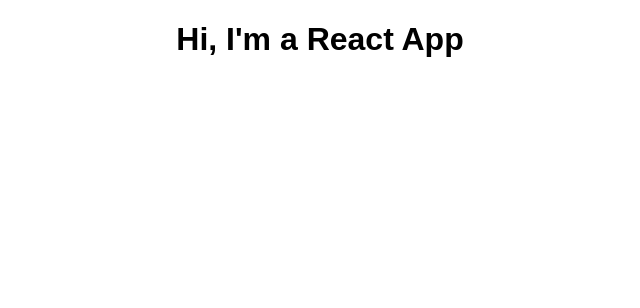
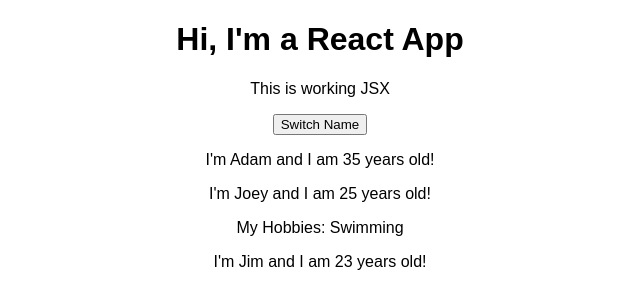
Before and after one commit to mcgeeaw/react-complete-guide, a React (Create React App) app: page / in a window 1280 px wide. Shown: the top 308 px of the page, without its empty margins (320-960 px from the left). Built offline with nearby package versions, Linux system fonts and the light colour scheme.

Commit message:
Adding state to project

```diff
--- a/src/App.js
+++ b/src/App.js
@@ -1,11 +1,36 @@
 import React, { Component } from 'react';
 import './App.css';
+import Person from './Person/Person';
 
 class App extends Component {
+  state = {
+    persons: [
+        { name: 'Adam', age: 35},
+        { name: 'Joey', age :25},
+        { name: 'Jim', age : 23}
+    ],
+      otherState: 'something else'
+  }
+
+  switchNameHandler = () => {
+    //console.log("CLICK");
+     // NO this.state.persons[0].name = 'YOLO';
+      this.setState({persons: [
+              { name: 'Yolo', age: 35},
+              { name: 'Joey', age :25},
+              { name: 'Jim', age : 99}
+          ]})
+  }
+
   render() {
      return (
        <div className="App">
          <h1>Hi, I'm a React App</h1>
+         <p>This is working JSX</p>
+         <button onClick={this.switchNameHandler}>Switch Name</button>
+         <Person name={this.state.persons[0].name} age={this.state.persons[0].age}/>
+           <Person name={this.state.persons[1].name} age={this.state.persons[1].age}>My Hobbies: Swimming</Person>
+           <Person name={this.state.persons[2].name} age={this.state.persons[2].age}/>
        </div>
      );
     //  return React.createElement('div', {className: 'App'}, React.createElement('h1', null, 'Does this work now?'));
--- /dev/null
+++ b/src/Person/Person.js
@@ -0,0 +1,12 @@
+import React from 'react';
+
+const person = (props) => {
+    return (
+        <div>
+            <p>I'm {props.name} and I am {props.age} years old!</p>
+            <p>{props.children}</p>
+        </div>
+    )
+};
+
+export default person;
```
